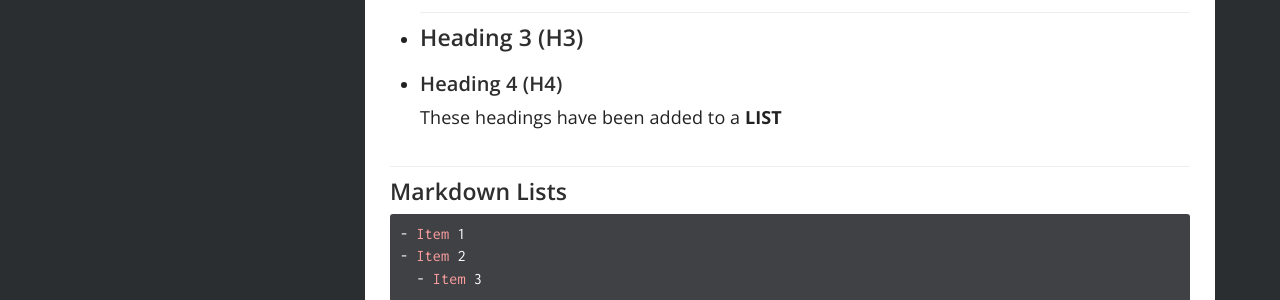
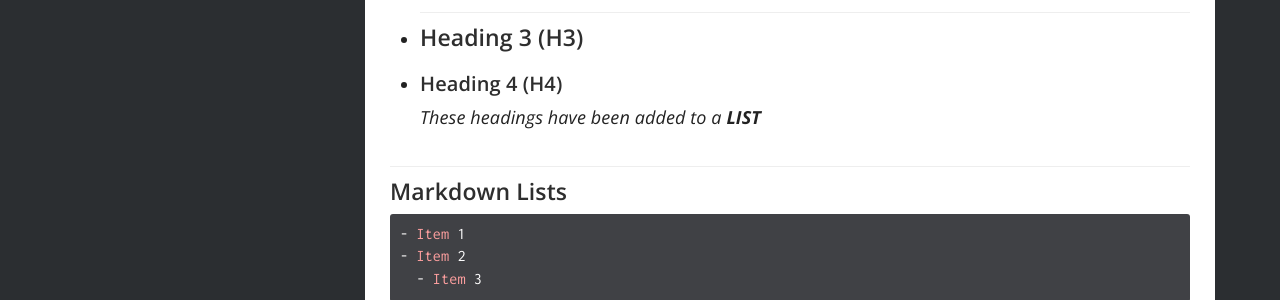
Before and after one commit to scotentSD/Tutorials, a Jekyll site: the page built from _docs/Content/Markdown.md, in a window 1280 px wide. Shown: the part 1169-1469 px from the top of the page. Built offline with Jekyll 4.4.1, drawn with Linux system fonts in a browser that asks for light colours.

```diff
--- a/_docs/Content/Markdown.md
+++ b/_docs/Content/Markdown.md
@@ -34,7 +34,7 @@ will render as:
 - ## Heading 2 (H2)
 - ### Heading 3 (H3)
 - #### Heading 4 (H4)
-These headings have been added to a **LIST**
+_These headings have been added to a **LIST**_
 
 
 ### Markdown Lists
```
